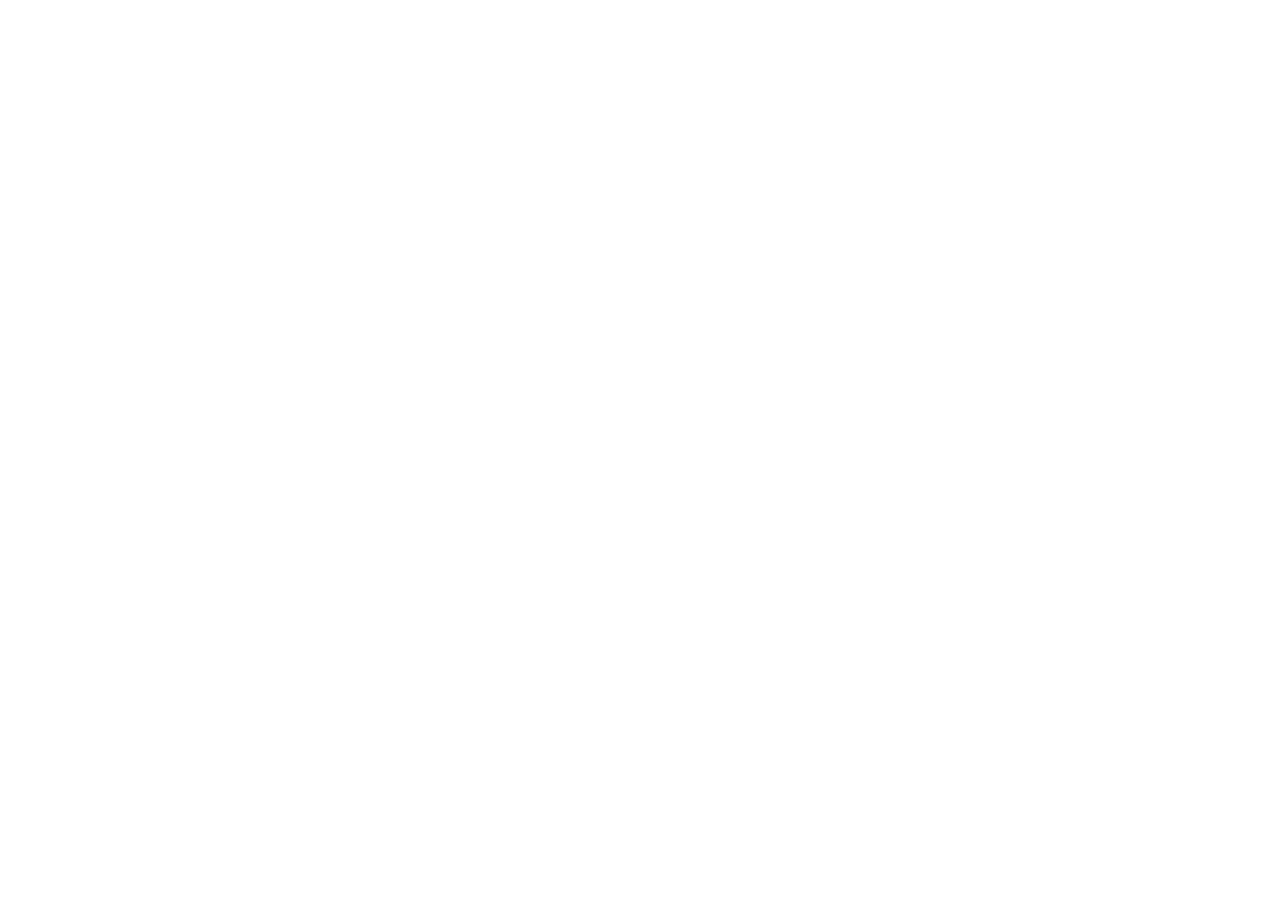
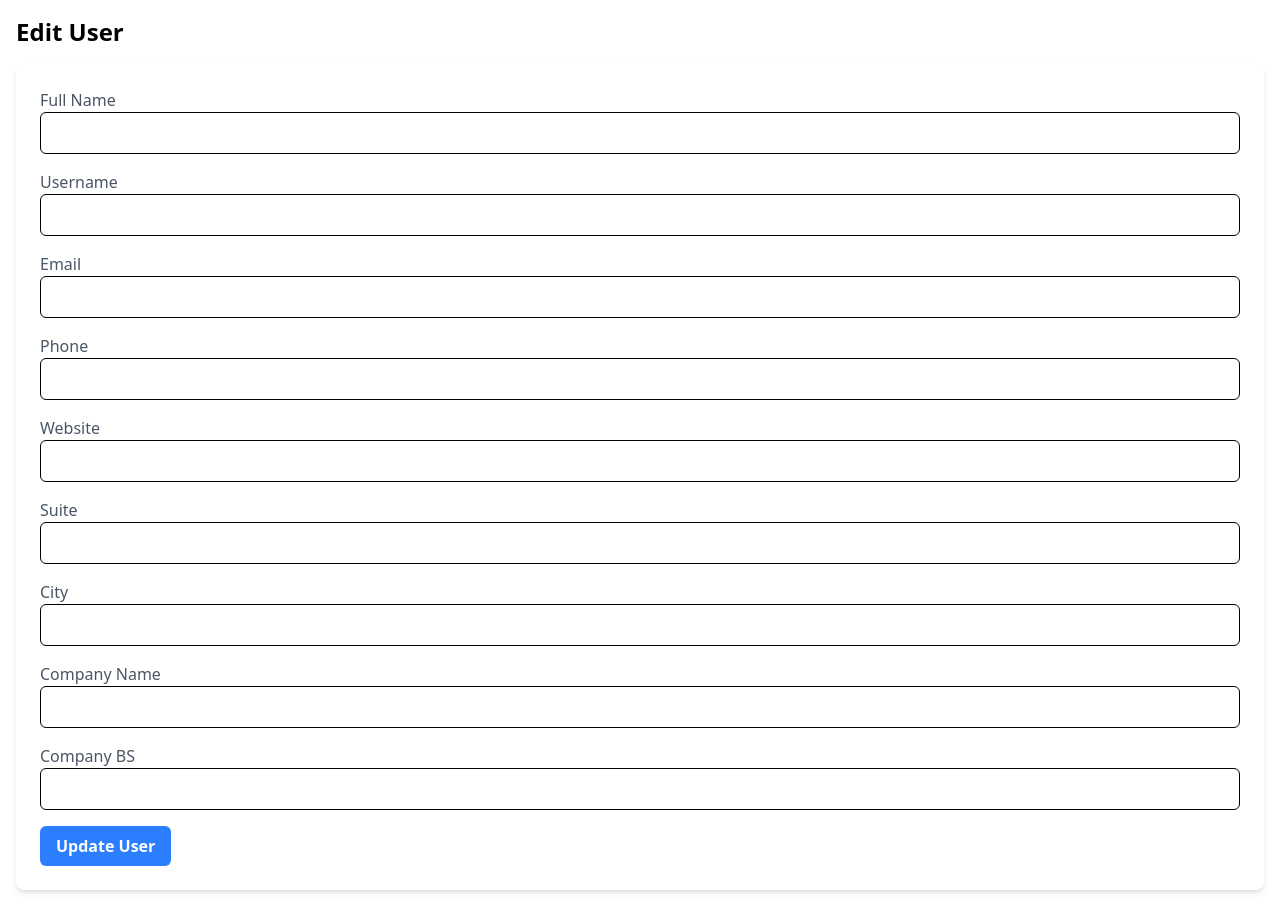
Before and after one commit to Mmeso1/User_Management_System, a React (Vite) app: page /edit-user/1 in a window 1280 px wide. Before the commit this address had no page. Before the commit the page ends 800 px from the top, so only its background shows below. Built offline with nearby package versions, Linux system fonts and the light colour scheme.

Commit message:
update and delete user implemented

```diff
--- a/src/App.tsx
+++ b/src/App.tsx
@@ -12,6 +12,7 @@ function App() {
         <Route path=":id" element={<UserCard />} />
       </Route>
       <Route path="add-user" element={<UserForm />} />
+      <Route path="edit-user/:id" element={<UserForm />} />
     </Routes>
   );
 }
--- a/src/pages/UserCard.tsx
+++ b/src/pages/UserCard.tsx
@@ -1,14 +1,27 @@
 import React from "react";
-import { useParams, Link } from "react-router-dom";
-import { useSelector } from "react-redux";
+import { useParams, Link, useNavigate } from "react-router-dom";
+import { useSelector, useDispatch } from "react-redux";
 import { RootState } from "../redux/store";
+import { AppDispatch } from "../redux/store";
+import { deleteUser } from "../redux/slices/userSlice";
 
 const UserCard: React.FC = () => {
   const { id } = useParams<{ id: string }>();
   const userId = id ? parseInt(id, 10) : NaN;
+  const dispatch = useDispatch<AppDispatch>();
+  const navigate = useNavigate();
+
   const user = useSelector((state: RootState) =>
     state.users.usersDetails.find((user) => user.id === userId)
   );
+
+  const handleDelete = () => {
+    if (window.confirm("Are you sure you want to delete this user?")) {
+      dispatch(deleteUser(userId));
+      navigate("/users");
+      alert("User deleted successfully.");
+    }
+  };
 
   if (!user) {
     return <div className="text-center py-8">User not found.</div>;
@@ -35,12 +48,28 @@ const UserCard: React.FC = () => {
         </h3>
         <p className="text-gray-600 mb-2">Name: {user.company.name}</p>
         <p className="text-gray-600 mb-2">BS: {user.company.bs}</p>
-        <Link
-          to="/users"
-          className="inline-block bg-blue-500 hover:bg-blue-700 text-white font-bold py-2 px-4 rounded-md focus:outline-none focus:shadow-outline mt-4"
-        >
-          Back to User List
-        </Link>
+        <div className="mt-4  flex justify-between">
+          <div className="flex gap-4 items-center">
+            <Link
+              to={`/edit-user/${user.id}`}
+              className="inline-block self-center bg-blue-500 hover:bg-blue-700 text-white font-bold py-2 px-4 rounded-md focus:outline-none focus:shadow-outline cursor-pointer"
+            >
+              Edit
+            </Link>
+            <button
+              onClick={handleDelete}
+              className="bg-red-500 text-white px-4 py-2 h-10 rounded-md font-bold hover:bg-red-700 focus:outline-none focus:shadow-outline cursor-pointer"
+            >
+              Delete
+            </button>
+          </div>
+          <Link
+            to="/users"
+            className="inline-block bg-blue-500 hover:bg-blue-700 text-white font-bold py-2 px-4 rounded-md focus:outline-none focus:shadow-outline mt-4 cursor-pointer"
+          >
+            Back to User List
+          </Link>
+        </div>
       </div>
     </div>
   );
--- a/src/pages/UserForm.tsx
+++ b/src/pages/UserForm.tsx
@@ -1,40 +1,90 @@
+import { useEffect, useState } from "react";
 import { useDispatch, useSelector } from "react-redux";
-import { addUser } from "../redux/slices/userSlice";
+import { addUser, updateUser } from "../redux/slices/userSlice";
 import { RootState, AppDispatch } from "../redux/store";
-import { useNavigate } from "react-router-dom";
+import { useNavigate, useParams } from "react-router-dom";
 
 const UserForm = () => {
   const dispatch = useDispatch<AppDispatch>();
   const navigate = useNavigate();
+  const { id } = useParams<{ id: string }>(); // Get user ID from URL
+  const userId = id ? parseInt(id, 10) : null;
 
+  // Get user details from Redux if in edit mode
+  const existingUser = useSelector((state: RootState) =>
+    state.users.usersDetails.find((user) => user.id === userId)
+  );
+
+  // Form state: If editing, pre-fill fields with existing user data
+  const [formData, setFormData] = useState({
+    fullname: "",
+    username: "",
+    email: "",
+    phone: "",
+    website: "",
+    suite: "",
+    city: "",
+    companyName: "",
+    companyBs: "",
+  });
+
+  useEffect(() => {
+    if (existingUser) {
+      setFormData({
+        fullname: existingUser.name,
+        username: existingUser.username,
+        email: existingUser.email,
+        phone: existingUser.phone,
+        website: existingUser.website,
+        suite: existingUser.address.suite,
+        city: existingUser.address.city,
+        companyName: existingUser.company.name,
+        companyBs: existingUser.company.bs,
+      });
+    }
+  }, [existingUser]);
+
+  // Handle form input change
+  const handleChange = (e: React.ChangeEvent<HTMLInputElement>) => {
+    setFormData({ ...formData, [e.target.name]: e.target.value });
+  };
+
+  // Handle form submission
   const handleSubmit = (e: React.FormEvent<HTMLFormElement>) => {
     e.preventDefault();
-    const formData = new FormData(e.currentTarget);
+
     const user = {
-      id: new Date().getTime(),
-      name: formData.get("fullname") as string,
-      username: formData.get("username") as string,
-      email: formData.get("email") as string,
-      phone: formData.get("phone") as string,
-      website: formData.get("website") as string,
+      id: userId || new Date().getTime(), // Use existing ID for editing, generate new ID for adding
+      name: formData.fullname,
+      username: formData.username,
+      email: formData.email,
+      phone: formData.phone,
+      website: formData.website,
       address: {
-        suite: formData.get("suite") as string,
-        city: formData.get("city") as string,
+        suite: formData.suite,
+        city: formData.city,
       },
       company: {
-        name: formData.get("company-name") as string,
-        bs: formData.get("company-bs") as string,
+        name: formData.companyName,
+        bs: formData.companyBs,
       },
     };
-    dispatch(addUser(user));
-    // alert("User added successfully!");
-    navigate("/users");
+
+    if (userId) {
+      dispatch(updateUser(user)); // Edit existing user
+    } else {
+      dispatch(addUser(user)); // Add new user
+    }
+
+    navigate("/users"); // Redirect to user list
   };
 
   return (
     <form onSubmit={handleSubmit}>
       <div className="container mx-auto p-4">
-        <h1 className="text-2xl font-bold mb-4">Add User</h1>
+        <h1 className="text-2xl font-bold mb-4">
+          {userId ? "Edit User" : "Add User"}
+        </h1>
         <div className="bg-white rounded-lg shadow-md p-6">
           <div className="mb-4">
             <label htmlFor="fullname" className="block text-gray-600">
@@ -45,6 +95,8 @@ const UserForm = () => {
               id="fullname"
               name="fullname"
               className="w-full border rounded-md p-2"
+              value={formData.fullname}
+              onChange={handleChange}
               required
             />
           </div>
@@ -57,6 +109,8 @@ const UserForm = () => {
               id="username"
               name="username"
               className="w-full border rounded-md p-2"
+              value={formData.username}
+              onChange={handleChange}
               required
             />
           </div>
@@ -69,6 +123,8 @@ const UserForm = () => {
               id="email"
               name="email"
               className="w-full border rounded-md p-2"
+              value={formData.email}
+              onChange={handleChange}
               required
             />
           </div>
@@ -81,6 +137,8 @@ const UserForm = () => {
               id="phone"
               name="phone"
               className="w-full border rounded-md p-2"
+              value={formData.phone}
+              onChange={handleChange}
               required
             />
           </div>
@@ -93,6 +151,8 @@ const UserForm = () => {
               id="website"
               name="website"
               className="w-full border rounded-md p-2"
+              value={formData.website}
+              onChange={handleChange}
               required
             />
           </div>
@@ -105,6 +165,8 @@ const UserForm = () => {
               id="suite"
               name="suite"
               className="w-full border rounded-md p-2"
+              value={formData.suite}
+              onChange={handleChange}
               required
             />
           </div>
@@ -117,30 +179,36 @@ const UserForm = () => {
               id="city"
               name="city"
               className="w-full border rounded-md p-2"
+              value={formData.city}
+              onChange={handleChange}
               required
             />
           </div>
           <div className="mb-4">
-            <label htmlFor="company-name" className="block text-gray-600">
+            <label htmlFor="companyName" className="block text-gray-600">
               Company Name
             </label>
             <input
               type="text"
-              id="company-name"
-              name="company-name"
+              id="companyName"
+              name="companyName"
               className="w-full border rounded-md p-2"
+              value={formData.companyName}
+              onChange={handleChange}
               required
             />
           </div>
           <div className="mb-4">
-            <label htmlFor="company-bs" className="block text-gray-600">
-              Comapny BS
+            <label htmlFor="companyBs" className="block text-gray-600">
+              Company BS
             </label>
             <input
               type="text"
-              id="company-bs"
-              name="company-bs"
+              id="companyBs"
+              name="companyBs"
               className="w-full border rounded-md p-2"
+              value={formData.companyBs}
+              onChange={handleChange}
               required
             />
           </div>
@@ -148,7 +216,7 @@ const UserForm = () => {
             type="submit"
             className="bg-blue-500 hover:bg-blue-700 text-white font-bold py-2 px-4 rounded-md focus:outline-none focus:shadow-outline"
           >
-            Add User
+            {userId ? "Update User" : "Add User"}
           </button>
         </div>
       </div>
```
